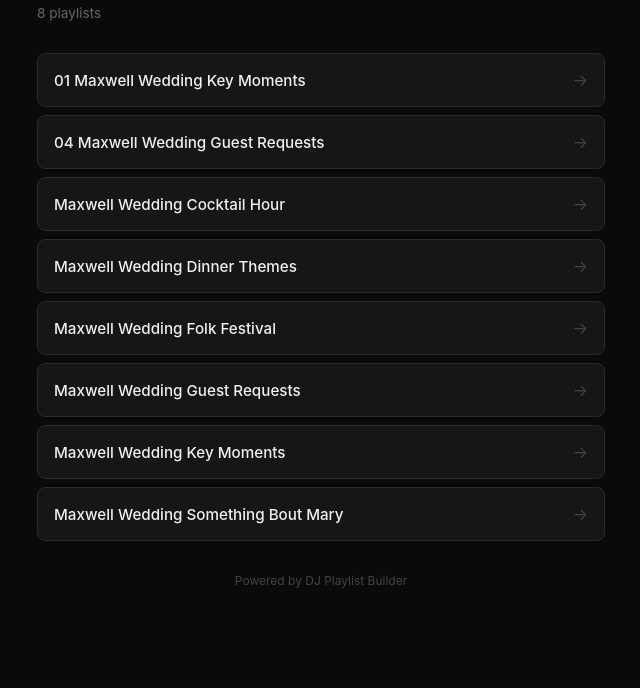
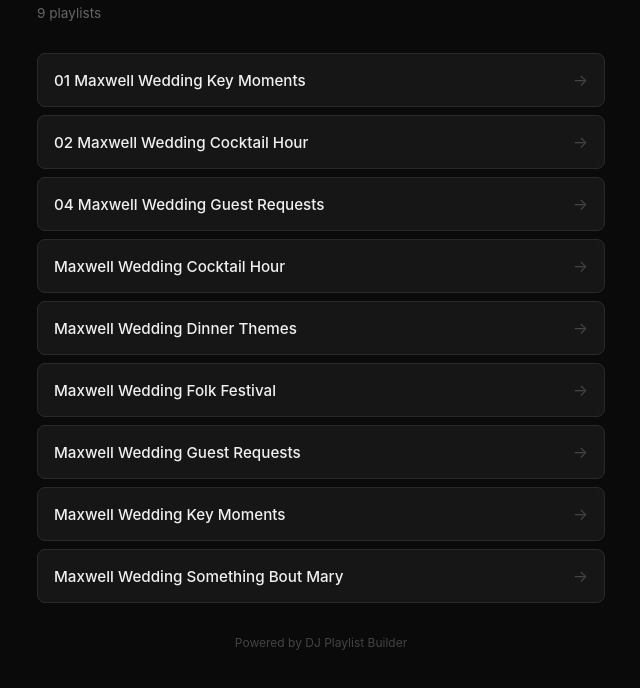
Before and after one commit to TenaciousDev/dj-playlists, a plain HTML site: page index.html in a window 1280 px wide. Shown: the part 54-742 px from the top of the page, without its empty margins (319-959 px from the left). Drawn offline with Linux system fonts and the light colour scheme.

Commit message:
Update playlist index

```diff
--- a/index.html
+++ b/index.html
@@ -59,10 +59,15 @@
 </head>
 <body>
     <h1>DJ Playlists</h1>
-    <p class="subtitle">8 playlists</p>
+    <p class="subtitle">9 playlists</p>
 
         <a href="https://tenaciousdev.github.io/dj-playlists/01-maxwell-wedding-key-moments.html" class="playlist-link">
             <span class="playlist-name">01 Maxwell Wedding Key Moments</span>
+            <span class="arrow">→</span>
+        </a>
+
+        <a href="https://tenaciousdev.github.io/dj-playlists/02-maxwell-wedding-cocktail-hour.html" class="playlist-link">
+            <span class="playlist-name">02 Maxwell Wedding Cocktail Hour</span>
             <span class="arrow">→</span>
         </a>
 
```
